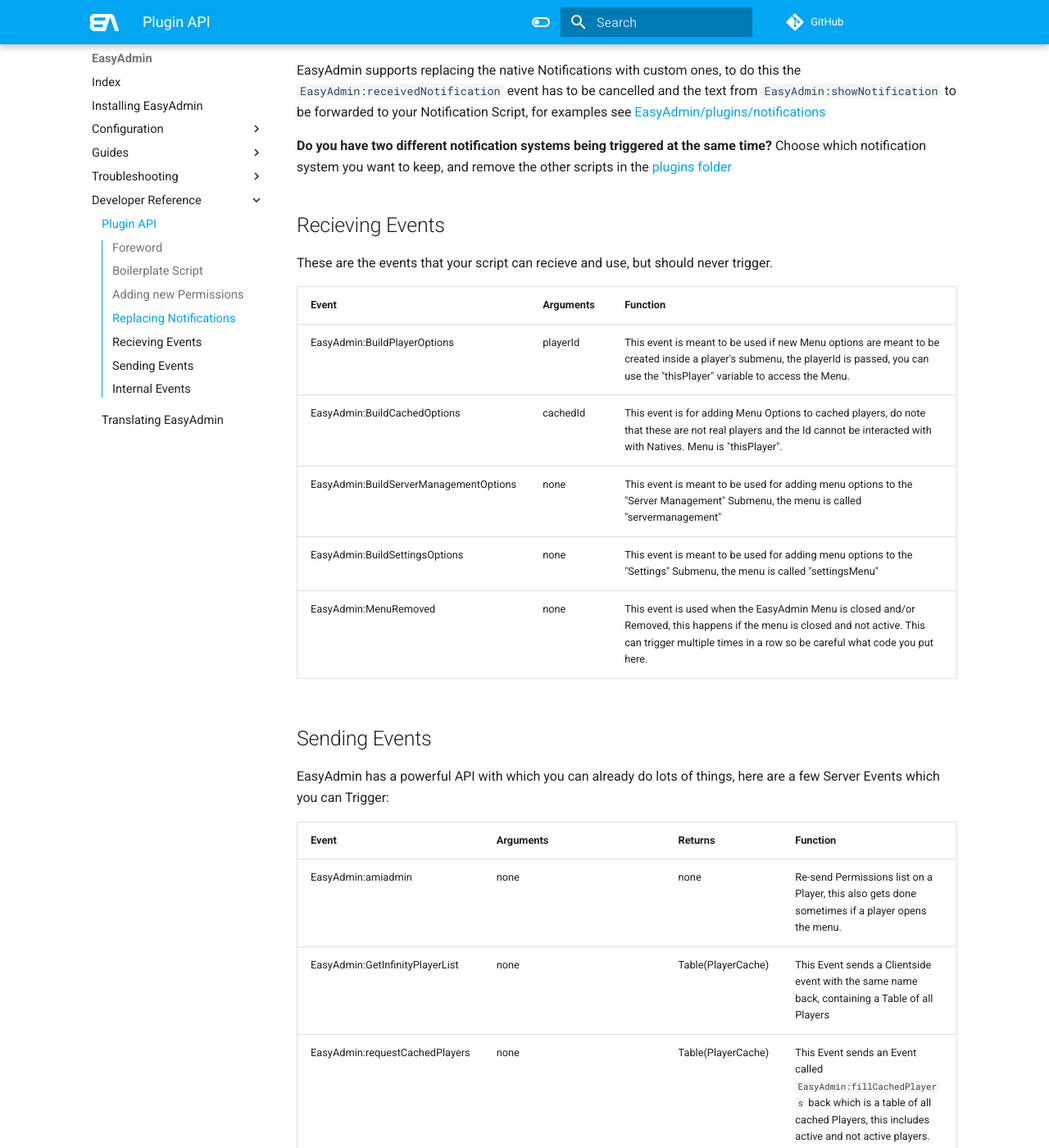
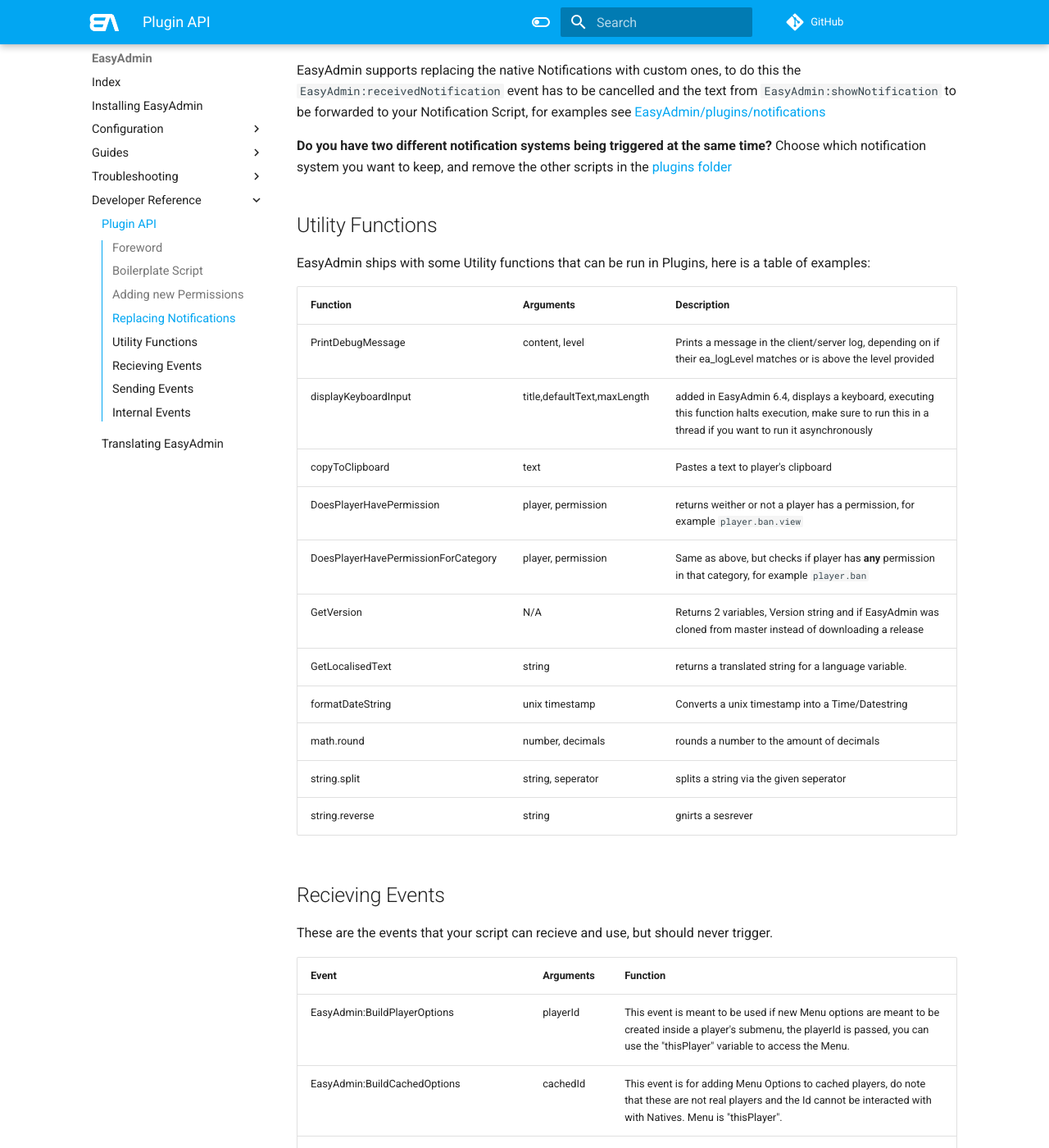
Before and after one commit to Blumlaut/EasyAdmin-docs, an MkDocs documentation site: the page built from docs/plugins.md, in a window 1280 px wide and 1400 px high, scrolled down 1750 px. Shown: the whole window at 82% size. Built offline with MkDocs 1.6.1 and Material for MkDocs 9.7.7, drawn with Linux system fonts in a browser that asks for light colours; comment, search, counter and statistics services are not loaded.

Commit message:
plugins: add util function list

```diff
--- a/docs/plugins.md
+++ b/docs/plugins.md
@@ -78,6 +78,25 @@ EasyAdmin supports replacing the native Notifications with custom ones, to do th
 **Do you have two different notification systems being triggered at the same time?**
 Choose which notification system you want to keep, and remove the other scripts in the [plugins folder](https://github.com/Blumlaut/EasyAdmin/tree/master/plugins/notifications)
 
+
+## Utility Functions
+
+EasyAdmin ships with some Utility functions that can be run in Plugins, here is a table of examples:
+
+| Function | Arguments | Description |
+|-------|-------|-------|
+| PrintDebugMessage | content, level | Prints a message in the client/server log, depending on if their ea_logLevel matches or is above the level provided |
+| displayKeyboardInput | title,defaultText,maxLength | added in EasyAdmin 6.4, displays a keyboard, executing this function halts execution, make sure to run this in a thread if you want to run it asynchronously |
+| copyToClipboard | text | Pastes a text to player's clipboard |
+| DoesPlayerHavePermission | player, permission | returns weither or not a player has a permission, for example `player.ban.view` |
+| DoesPlayerHavePermissionForCategory | player, permission | Same as above, but checks if player has **any** permission in that category, for example `player.ban` |
+| GetVersion | N/A | Returns 2 variables, Version string and if EasyAdmin was cloned from master instead of downloading a release |
+| GetLocalisedText | string | returns a translated string for a language variable. |
+| formatDateString | unix timestamp | Converts a unix timestamp into a Time/Datestring |
+| math.round | number, decimals | rounds a number to the amount of decimals |
+| string.split | string, seperator | splits a string via the given seperator |
+| string.reverse | string | gnirts a sesrever |
+
 ## Recieving Events
 
 These are the events that your script can recieve and use, but should never trigger.
```
